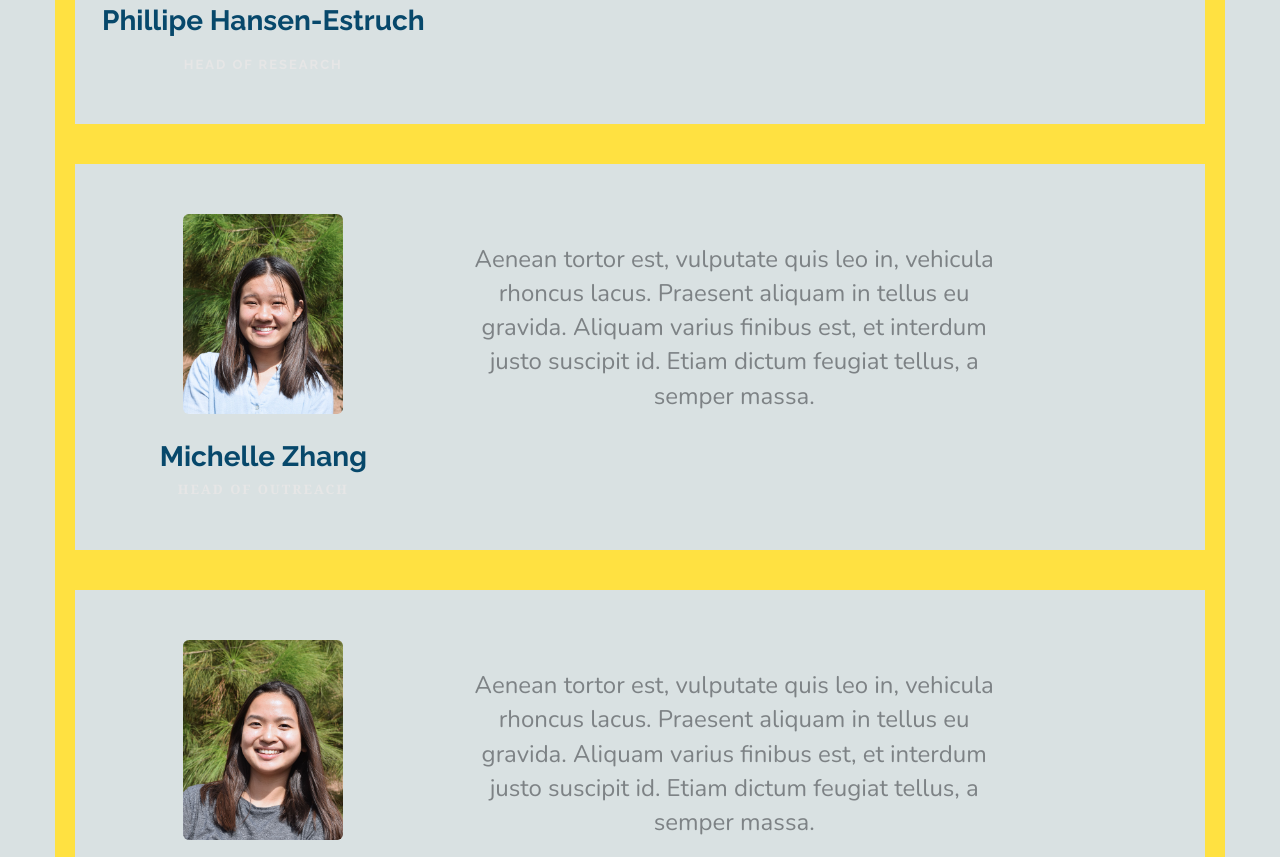
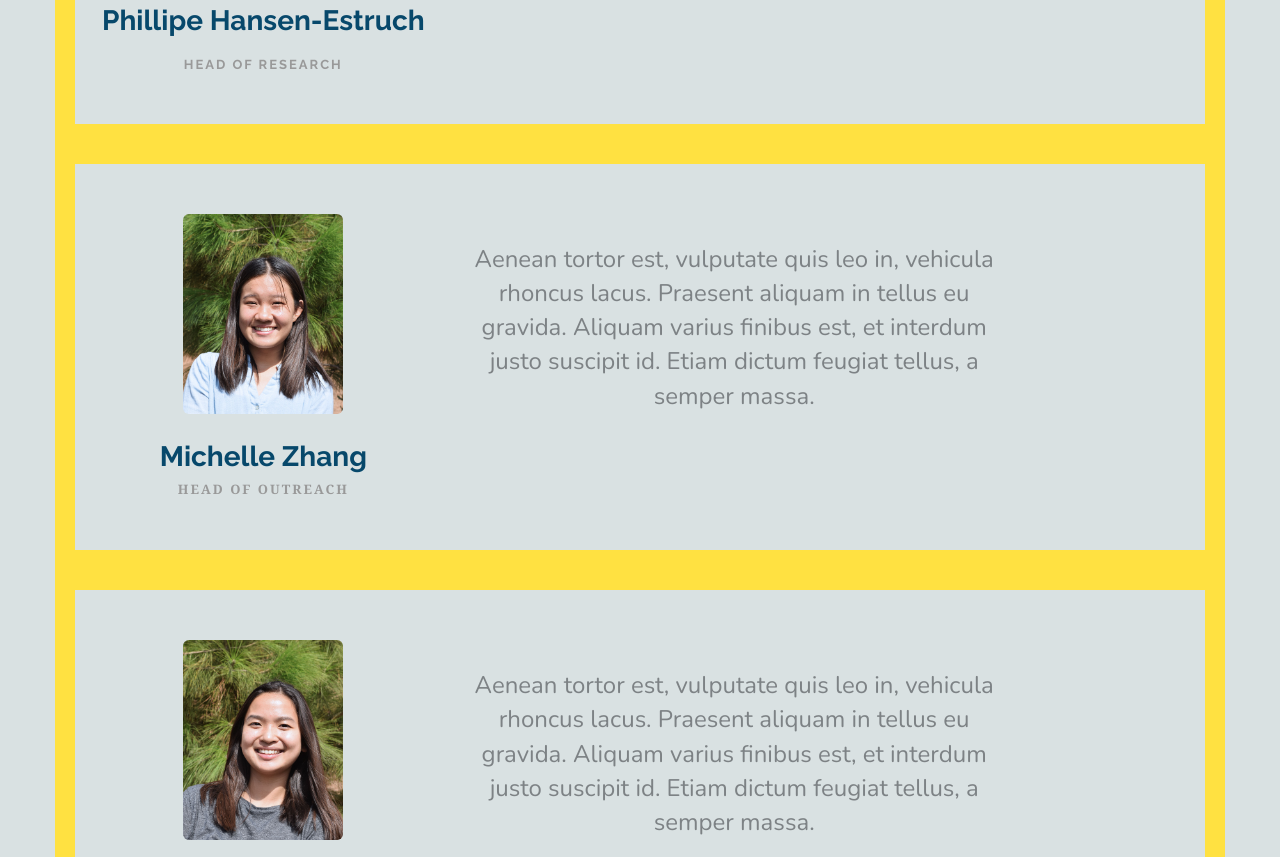
Before and after one commit to winner123/IGEM, a plain HTML site: page team.html in a window 1280 px wide. Shown: the part 2000-2857 px from the top of the page. Drawn offline with nearby package versions, Linux system fonts and the light colour scheme; files whose address does not match are found by name; a web font is replaced by a local one.

Commit message:
Update team.html

```diff
--- a/team.html
+++ b/team.html
@@ -116,7 +116,7 @@
             <div class="row people" data-aos="slide-right" data-aos-delay="150" data-aos-once="true" style="border-style:solid;border-color:#FFE141;border-width:20px;">
                 <div class="col-md-4 col-sm-6 item"><img class="img-rounded" src="assets/img/14.Philippe.jpg" data-aos="zoom-in" data-aos-duration="1500" data-aos-once="true">
                     <h3 class="name" style="color:#07486B;">Phillipe Hansen-Estruch</h3>
-                    <h3 class="title"><font color=#e6e6e6>Head of Research </font></h3></div>
+                    <h3 class="title"><font color=#999999>Head of Research </font></h3></div>
                 <div class="col-lg-6 col-md-4 col-sm-6 item">
                     <h3 class="name"> </h3>
                     <p class="title"> </p>
@@ -126,7 +126,7 @@
             <div class="row people" data-aos="slide-left" data-aos-delay="150" data-aos-once="true" style="border-width:20px;border-color:#FFE141;border-style:solid;">
                 <div class="col-lg-offset-0 col-md-4 col-md-offset-0 col-sm-6 item"><img class="img-rounded" src="assets/img/6.Michelle.jpg" data-aos="zoom-in" data-aos-duration="1500" data-aos-delay="450" data-aos-once="true">
                     <h3 class="name" style="color:#07486B;">Michelle Zhang</h3>
-                    <p class="title"><font color=#e6e6e6>Head of Outreach </font></p>
+                    <p class="title"><font color=#999999>Head of Outreach </font></p>
                 </div>
                 <div class="col-lg-6 col-lg-offset-0 col-md-4 col-md-offset-0 col-sm-6 item">
                     <h3 class="name"> </h3>
```
